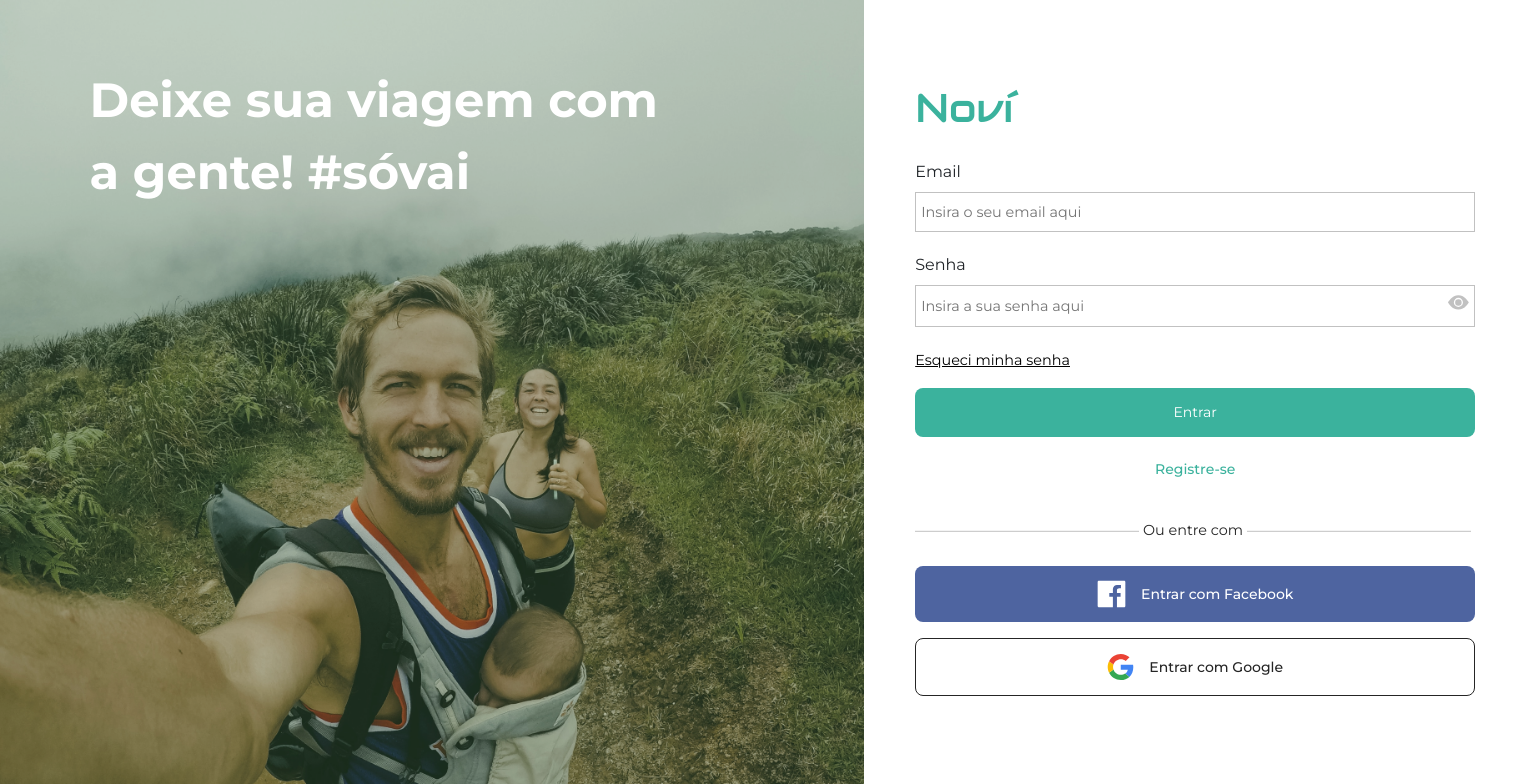
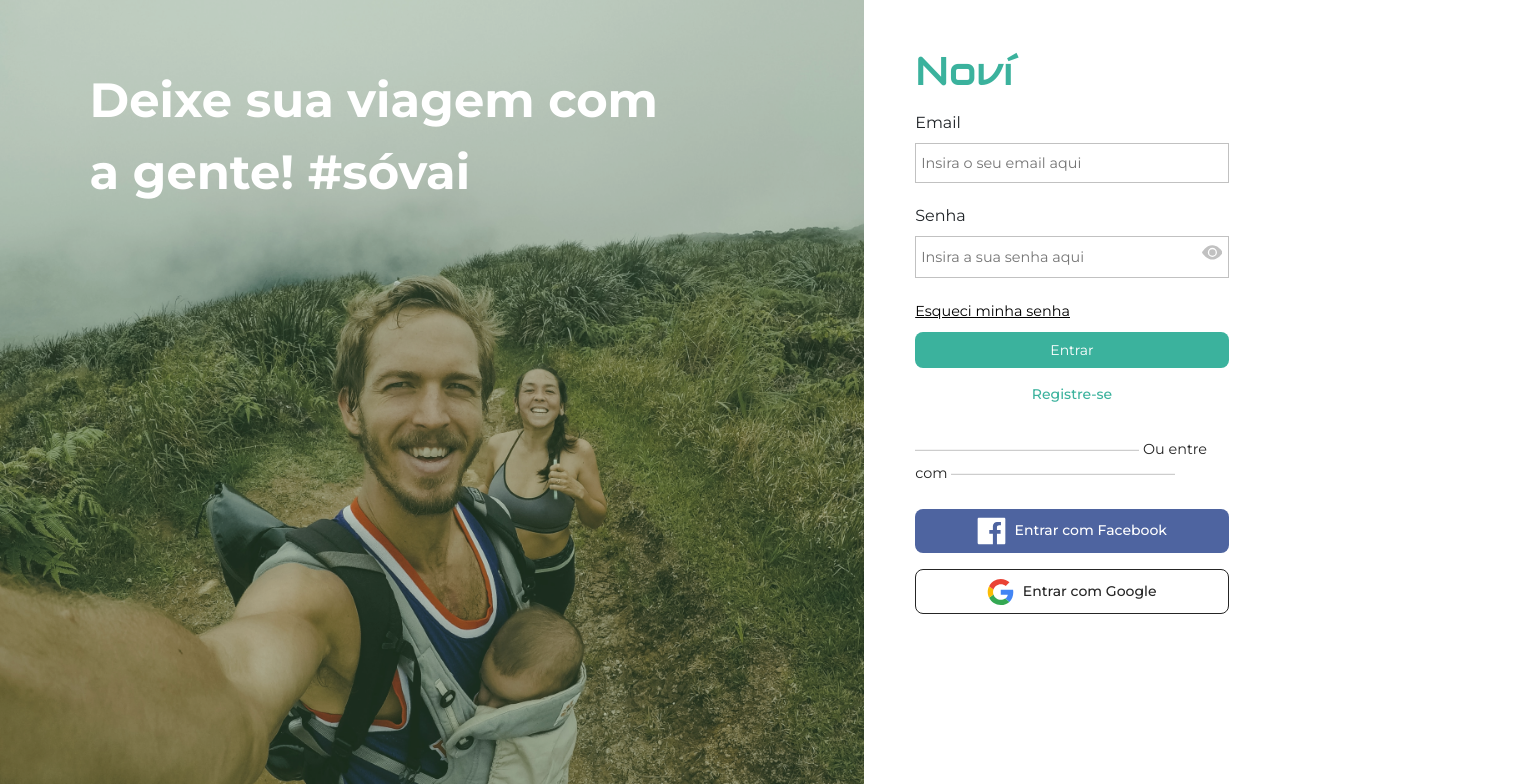
Before and after one commit to StartFuture/novi-frontend, a React (Create React App) app: page /login in a window 1280 px wide. Shown: the top 784 px of the page, 1526 px wide, since content can reach past the window. Built offline with nearby package versions, Linux system fonts and the light colour scheme; the HTML template or start-up script is replaced by a standard one.

Commit message:
style: Fixing css bugs
fixing css bugs to start implementing responsive layout.

```diff
--- a/src/pages/login/assets/css/login.css
+++ b/src/pages/login/assets/css/login.css
@@ -32,6 +32,7 @@
 }
 
 .loginForm {
+    max-width: 660px;
     padding: 0% 4%;
 }
 
@@ -59,8 +60,7 @@
 
 .loginFields input {
     padding-left: 5px;
-    width: 70vh;
-    max-width: 100%;
+    width: 100%;
     height: 40px;
     line-height: 2rem;
     font-weight: 400;
@@ -75,6 +75,7 @@
 
 #loginPassword {
     border: none;
+    width: 100%;
     width: 100%;
 }
 
```
